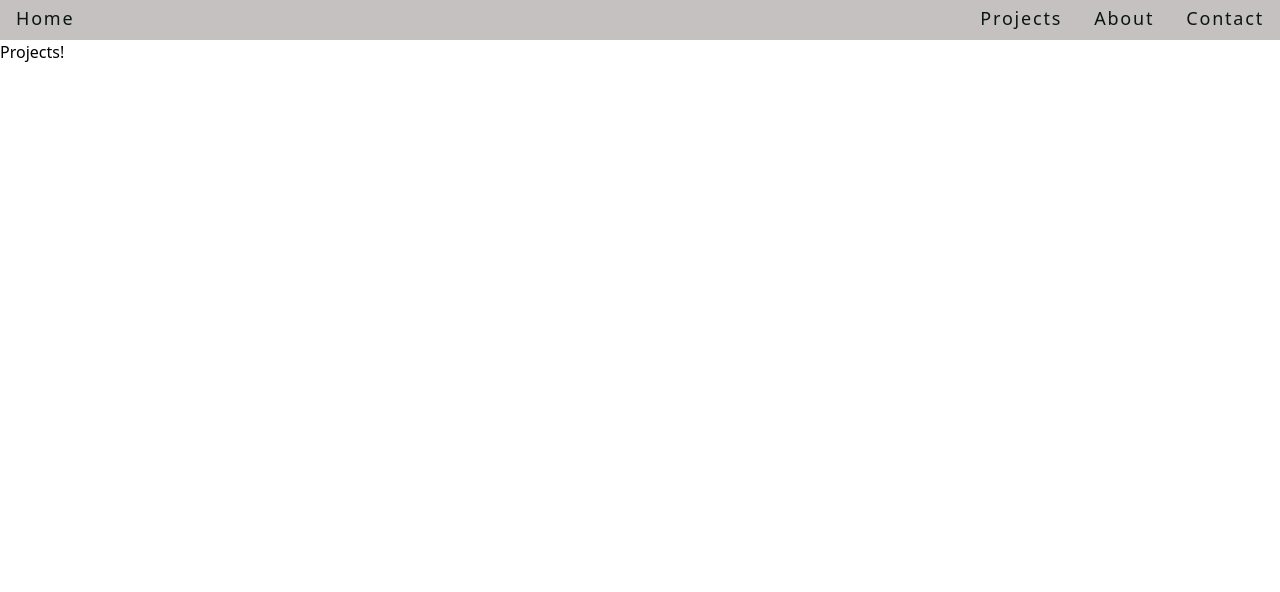
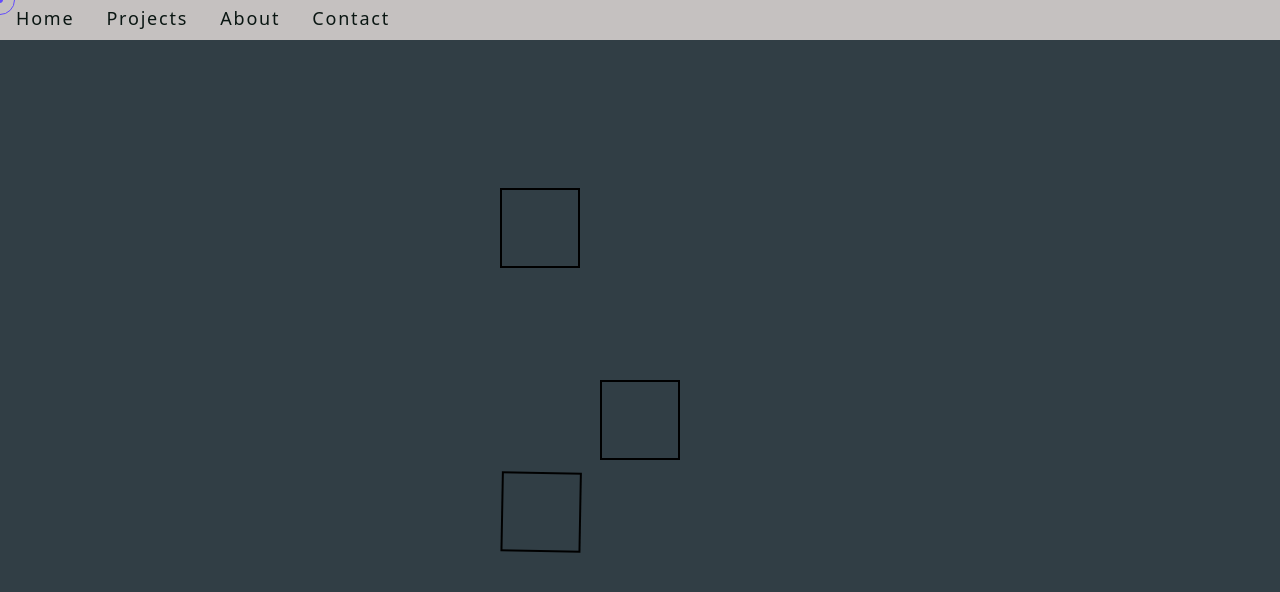
Before and after one commit to undermad/Ectimel-Web, a React (Vite) app: page /projects in a window 1280 px wide. Shown: the top 592 px of the page. Built offline with nearby package versions, Linux system fonts and the light colour scheme.

Commit message:
created mouse animation, color need to be adjusted with design in future and hover effect

```diff
--- a/src/AppLayout.tsx
+++ b/src/AppLayout.tsx
@@ -1,11 +1,14 @@
 import {Outlet} from "react-router-dom";
-import Header from "./ui/header/Header.tsx";
+import NavBar from "./ui/header/NavBar.tsx";
+import Mouse from "./ui/Mouse.tsx";
 
 function AppLayout() {
     return (
-        <section className={"w-screen grid h-screen grid-rows-[auto_1fr]"}>
-            <Header/>
+        <section className={"w-screen grid h-screen grid-rows-[auto_1fr] justify-center bg-ectimel-navy-900 relative"}>
+            <NavBar/>
             <Outlet/>
+            <Mouse/>
+
         </section>
     );
 }
--- /dev/null
+++ b/src/ui/Mouse.tsx
@@ -0,0 +1,48 @@
+import {useEffect, useState} from "react";
+import {motion} from "framer-motion";
+
+type MousePosition = {
+    x: number;
+    y: number;
+}
+
+function Mouse() {
+    const [mousePosition, setMousePosition] = useState<MousePosition>({x: 0, y: 0})
+
+    const allocatePosition = (e: MouseEvent): void => {
+        setMousePosition({x: e.clientX, y: e.clientY})
+    }
+
+    useEffect((): void => {
+        window.addEventListener('mousemove', allocatePosition)
+
+    }, [])
+
+
+    return (
+        <div className={"absolute"}>
+
+            {/*LARGE CIRCLE*/}
+            <motion.div
+                animate={{
+                    x: mousePosition.x - 15,
+                    y: mousePosition.y - 15,
+                }}
+                transition={{ type: "tween", duration: .1}}
+                className={`w-[30px] h-[30px] border rounded-full border-ectimel-mouse pointer-events-none absolute`}>
+            </motion.div>
+
+            {/*SMALL CIRCLE*/}
+            <motion.div
+                animate={{
+                    x: mousePosition.x - 3,
+                    y: mousePosition.y - 3,
+                }}
+                transition={{ type: "tween", duration: .04}}
+                className={`w-[6px] h-[6px] border rounded-full border-ectimel-mouse pointer-events-none absolute bg-ectimel-mouse`}>
+            </motion.div>
+        </div>
+    );
+}
+
+export default Mouse;
--- a/src/ui/about/About.tsx
+++ b/src/ui/about/About.tsx
@@ -1,6 +1,6 @@
 function About() {
     return (
-        <div>
+        <div className={"container w-screen"}>
             About!
         </div>
     );
--- a/src/ui/animation/RubberAnim.tsx
+++ b/src/ui/animation/RubberAnim.tsx
@@ -1,4 +1,4 @@
-import {motion, useAnimationControls} from "framer-motion";
+import {AnimationControls, motion, useAnimationControls} from "framer-motion";
 import {useState} from "react";
 
 interface TextSpanProps {
@@ -6,10 +6,10 @@ interface TextSpanProps {
 }
 
 const RubberAnim = ({children}: TextSpanProps) => {
-    const controls = useAnimationControls();
+    const controls: AnimationControls = useAnimationControls();
     const [isPlaying, setIsPlaying] = useState<boolean>(false);
 
-    const rubberBand = () => {
+    const rubberBand = (): void => {
         controls.start({
             transform: [
                 "scale3d(1,1,1)",      //1
@@ -27,7 +27,6 @@ const RubberAnim = ({children}: TextSpanProps) => {
         setIsPlaying(true);
     }
 
-
     return (
         <motion.span className={"inline-block hover:text-ectimel-yellow"}
                      animate={controls}
--- a/src/ui/contact/Contact.tsx
+++ b/src/ui/contact/Contact.tsx
@@ -1,6 +1,6 @@
 function Contact() {
     return (
-        <div>
+        <div className={"container w-screen"}>
             Contact with Ectimel!
         </div>
     );
--- a/src/ui/header/Header.tsx
+++ b/src/ui/header/NavBar.tsx
@@ -1,9 +1,15 @@
 import NavButton from "./NavButton.tsx";
+import {useEffect} from "react";
 
-function Header() {
+function NavBar() {
+
+    useEffect(()=> {
+
+    })
+
     return (
-        <div className={"flex bg-ectimel-grey pb-1"}>
-            <NavButton to="/" text="Home" tailwindcss="mr-auto"/>
+        <div className={"flex bg-ectimel-grey pb-1 container w-screen"}>
+            <NavButton to="/" text="Home" tailwindcss=""/>
             <NavButton to="/projects" text="Projects"/>
             <NavButton to="/about" text="About"/>
             <NavButton to="/contact" text="Contact"/>
@@ -12,4 +18,4 @@ function Header() {
     );
 }
 
-export default Header;
+export default NavBar;
--- a/src/ui/home/Home.tsx
+++ b/src/ui/home/Home.tsx
@@ -3,7 +3,7 @@ import MainHeader from "./MainHeader.tsx";
 function Home() {
 
     return (
-        <section className={"bg-ectimel-navy-950 text-ectimel-grey-light font-medium"}>
+        <section className={"bg-ectimel-navy-950 text-ectimel-grey-light font-medium container w-screen"}>
             <MainHeader text={"H"} tailwindcss="text-ectimel-red"/><MainHeader text="i,"/>
             <br/>
             <MainHeader text="I'm "/>
@@ -11,6 +11,8 @@ function Home() {
             <MainHeader text="ominik,"/>
             <br/>
             <MainHeader text="The SuperHuman."/>
+
+
         </section>
     );
 }
--- a/src/ui/projects/Projects.tsx
+++ b/src/ui/projects/Projects.tsx
@@ -1,7 +1,43 @@
+import {motion} from "framer-motion";
+import {useState} from "react";
+
+
 function Projects() {
+    const [move, setMove] = useState<boolean>(false);
+
+
     return (
-        <div>
-            Projects!
+        <div className={"container w-screen flex justify-center items-center flex-col gap-3"}>
+            <motion.div
+                animate={{
+                    y: -100,
+                    x: move ? 100 : -100,
+                    scale: 1,
+                }}
+                transition={{type: "tween", duration: 1}}
+                // transition={{ type: "spring", bounce: 2, duration: 2}}
+                // transition={{ type: "inertia", velocity: 50}}
+                initial={{scale: 0}}
+
+                onClick={() => setMove(!move)}
+                className={"w-20 h-20 border-2"}></motion.div>
+            <motion.div
+
+                // whileHover={{ scale: 2}}
+                // whileDrag={{ scale: 2}}
+                // drag="x" dragConstraints={{ left: 200 }}
+
+                className={"w-20 h-20 border-2"}></motion.div>
+
+            <motion.div
+                animate={{
+                    rotate: [0, 100, 200, 360, 0],
+                    x: [0, 100, 200, 300, -100]
+            }}
+                transition={{type: "tween", duration: 2, repeat: Infinity}}
+
+
+                className={"w-20 h-20 border-2"}></motion.div>
         </div>
     );
 }
--- a/tailwind.config.js
+++ b/tailwind.config.js
@@ -5,6 +5,7 @@ export default {
     content: ["./src/**/*.{js,jsx,ts,tsx}"],
     theme: {
         colors: {
+            'ectimel-mouse': '#624bfc',
             'ectimel-grey-light': '#e8eaea',
             'ectimel-grey': '#C5C1C0',
             'ectimel-black': '#0A1612',
```
